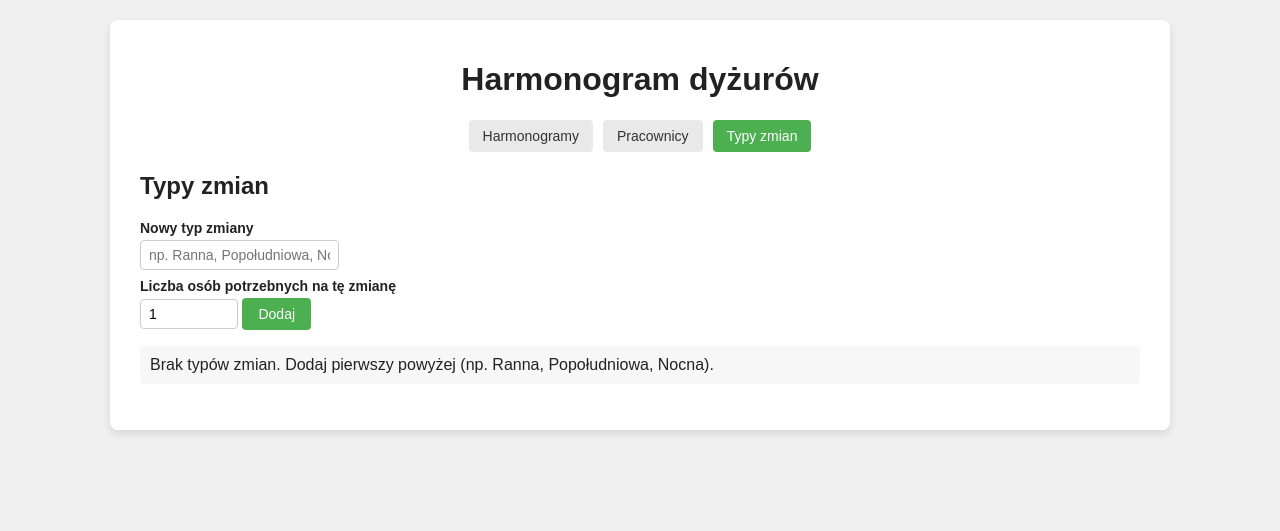
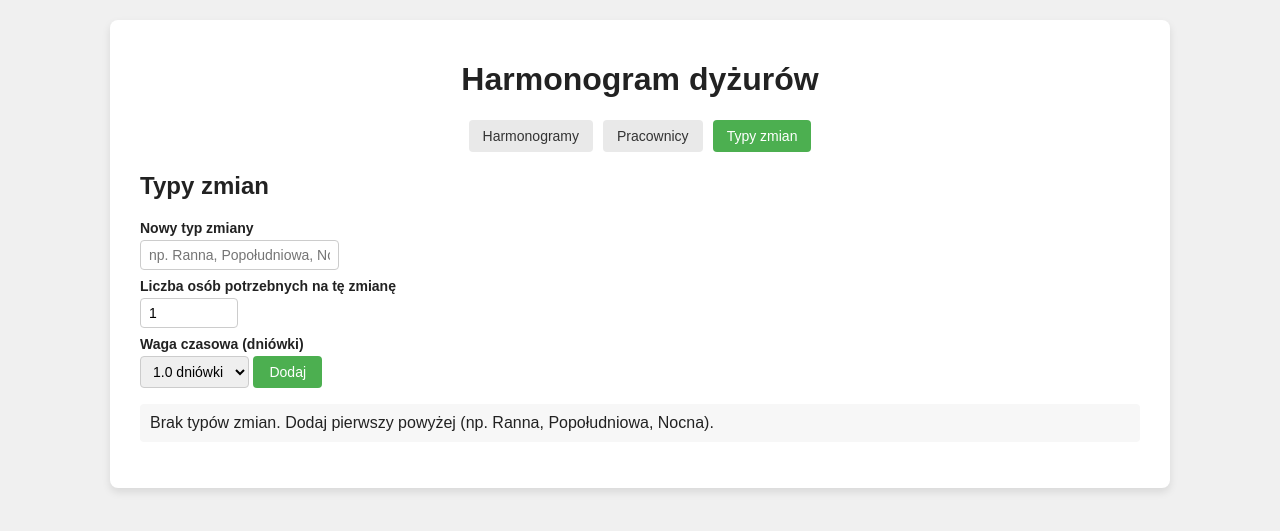
Before and after one commit to maciejos306/losowanie, a Flask app: page /zmiany in a window 1280 px wide. Shown: the top 531 px of the page. Run offline with Flask 3, Linux system fonts and the light colour scheme; data that the repository does not hold is empty.

Commit message:
Add time-weight-based rest days for shift types
Shift types now carry a weight in "dniówki" (0.5/1/1.5/2/2.5). Random
assignment blocks a person from further shifts for a number of days
derived from that weight, mirroring the real dispatch schedules where
longer routes are always bracketed by rest days.

Co-Authored-By: Claude Sonnet 5 <noreply@anthropic.com>
Claude-Session: https://claude.ai/code/session_01PSHbTCVKzsWa8qF2qXJKsv

```diff
--- a/harmonogram/app.py
+++ b/harmonogram/app.py
@@ -1,3 +1,4 @@
+import math
 import os
 import random
 import sqlite3
@@ -7,6 +8,22 @@ from flask import Flask, g, redirect, render_template, request, url_for
 
 BASE_DIR = os.path.dirname(os.path.abspath(__file__))
 DB_PATH = os.path.join(BASE_DIR, "harmonogram.db")
+
+# Dozwolone wagi czasowe tras (w "dniówkach"). Im wyższa waga, tym dłużej
+# trasa trwa (może wchodzić w kolejny dzień kalendarzowy), więc po jej
+# wykonaniu przydzielamy odpowiednią liczbę dni odpoczynku.
+SHIFT_WEIGHTS = [0.5, 1.0, 1.5, 2.0, 2.5]
+
+
+def rest_days_for_weight(weight):
+    """Liczba dni odpoczynku wymaganych po trasie o danej wadze.
+
+    0.5 i 1 dniówka -> 0 dni odpoczynku (normalna, jednodniowa trasa)
+    1.5 dniówki -> 1 dzień odpoczynku
+    2 dniówki -> 1 dzień odpoczynku
+    2.5 dniówki -> 2 dni odpoczynku
+    """
+    return max(0, math.floor(weight - 0.5))
 
 app = Flask(__name__)
 
@@ -47,6 +64,7 @@ def init_db():
             id INTEGER PRIMARY KEY AUTOINCREMENT,
             name TEXT NOT NULL,
             people_needed INTEGER NOT NULL DEFAULT 1,
+            weight REAL NOT NULL DEFAULT 1.0,
             order_index INTEGER NOT NULL DEFAULT 0
         );
 
@@ -68,6 +86,13 @@ def init_db():
         );
         """
     )
+    existing_columns = {
+        row[1] for row in db.execute("PRAGMA table_info(shift_types)").fetchall()
+    }
+    if "weight" not in existing_columns:
+        db.execute(
+            "ALTER TABLE shift_types ADD COLUMN weight REAL NOT NULL DEFAULT 1.0"
+        )
     db.commit()
     db.close()
 
@@ -84,13 +109,23 @@ def generate_assignments(db, start_date, end_date, employees, shift_types, unava
     Each day, a person can work at most one shift. Assignment prefers whoever
     has worked the fewest shifts so far in this schedule, with ties broken
     randomly, so the workload spreads out evenly instead of clustering.
+
+    Trasy o wadze większej niż 1 dniówka (1.5/2/2.5) automatycznie blokują
+    danej osobie kolejne dni jako odpoczynek — liczbę dni wyznacza
+    rest_days_for_weight na podstawie wagi trasy.
     """
     assign_counts = {e["id"]: 0 for e in employees}
+    resting_until = {}  # employee_id -> ostatni dzień (date), do którego trwa odpoczynek
     results = []
 
     for day in daterange(start_date, end_date):
         day_str = day.isoformat()
         used_today = set()
+
+        def is_resting(emp_id, day=day):
+            until = resting_until.get(emp_id)
+            return until is not None and until >= day
+
         for shift in shift_types:
             for slot in range(shift["people_needed"]):
                 candidates = [
@@ -98,6 +133,7 @@ def generate_assignments(db, start_date, end_date, employees, shift_types, unava
                     for e in employees
                     if e["id"] not in used_today
                     and day_str not in unavailable_map.get(e["id"], set())
+                    and not is_resting(e["id"])
                 ]
                 if not candidates:
                     results.append((day_str, shift["id"], slot, None))
@@ -108,6 +144,10 @@ def generate_assignments(db, start_date, end_date, employees, shift_types, unava
                 results.append((day_str, shift["id"], slot, chosen["id"]))
                 assign_counts[chosen["id"]] += 1
                 used_today.add(chosen["id"])
+
+                rest_days = rest_days_for_weight(shift["weight"])
+                if rest_days > 0:
+                    resting_until[chosen["id"]] = day + timedelta(days=rest_days)
 
     return results
 
@@ -195,23 +235,34 @@ def shift_types():
     if request.method == "POST":
         name = request.form.get("name", "").strip()
         people_needed = request.form.get("people_needed", "1").strip()
+        weight = request.form.get("weight", "1.0").strip()
         try:
             people_needed = max(1, int(people_needed))
         except ValueError:
             people_needed = 1
+        try:
+            weight = float(weight)
+        except ValueError:
+            weight = 1.0
+        if weight not in SHIFT_WEIGHTS:
+            weight = min(SHIFT_WEIGHTS, key=lambda w: abs(w - weight))
         if name:
             max_order = db.execute(
                 "SELECT COALESCE(MAX(order_index), -1) AS m FROM shift_types"
             ).fetchone()["m"]
             db.execute(
-                "INSERT INTO shift_types (name, people_needed, order_index) VALUES (?, ?, ?)",
-                (name, people_needed, max_order + 1),
+                "INSERT INTO shift_types (name, people_needed, weight, order_index) "
+                "VALUES (?, ?, ?, ?)",
+                (name, people_needed, weight, max_order + 1),
             )
             db.commit()
         return redirect(url_for("shift_types"))
 
     types = db.execute("SELECT * FROM shift_types ORDER BY order_index").fetchall()
-    return render_template("shift_types.html", shift_types=types)
+    rest_days = {t["id"]: rest_days_for_weight(t["weight"]) for t in types}
+    return render_template(
+        "shift_types.html", shift_types=types, weights=SHIFT_WEIGHTS, rest_days=rest_days
+    )
 
 
 @app.route("/zmiany/<int:shift_id>/usun", methods=["POST"])
--- a/harmonogram/templates/schedule_view.html
+++ b/harmonogram/templates/schedule_view.html
@@ -21,7 +21,7 @@
         <tr>
             <th>Data</th>
             {% for st in shift_types %}
-            <th>{{ st.name }}</th>
+            <th>{{ st.name }}<br><span class="muted">({{ st.weight }} dniówki)</span></th>
             {% endfor %}
         </tr>
     </thead>
--- a/harmonogram/templates/shift_types.html
+++ b/harmonogram/templates/shift_types.html
@@ -8,6 +8,12 @@
     <input type="text" id="name" name="name" placeholder="np. Ranna, Popołudniowa, Nocna" required>
     <label for="people_needed" style="margin-top:8px;">Liczba osób potrzebnych na tę zmianę</label>
     <input type="number" id="people_needed" name="people_needed" value="1" min="1" style="width:80px;">
+    <label for="weight" style="margin-top:8px;">Waga czasowa (dniówki)</label>
+    <select id="weight" name="weight">
+        {% for w in weights %}
+        <option value="{{ w }}" {{ 'selected' if w == 1.0 else '' }}>{{ w }} dniówki</option>
+        {% endfor %}
+    </select>
     <button type="submit">Dodaj</button>
 </form>
 
@@ -16,7 +22,11 @@
     <li>
         <div>
             <strong>{{ s.name }}</strong>
-            <span class="muted">— {{ s.people_needed }} os./dzień</span>
+            <span class="muted">— {{ s.people_needed }} os./dzień, {{ s.weight }} dniówki</span>
+            {% set rest = rest_days.get(s.id, 0) %}
+            {% if rest > 0 %}
+            <span class="tag">+ {{ rest }} {{ 'dzień' if rest == 1 else 'dni' }} odpoczynku po trasie</span>
+            {% endif %}
         </div>
         <form method="post" action="{{ url_for('delete_shift_type', shift_id=s.id) }}" class="inline" onsubmit="return confirm('Usunąć typ zmiany {{ s.name }}?');">
             <button type="submit" class="danger">Usuń</button>
```
